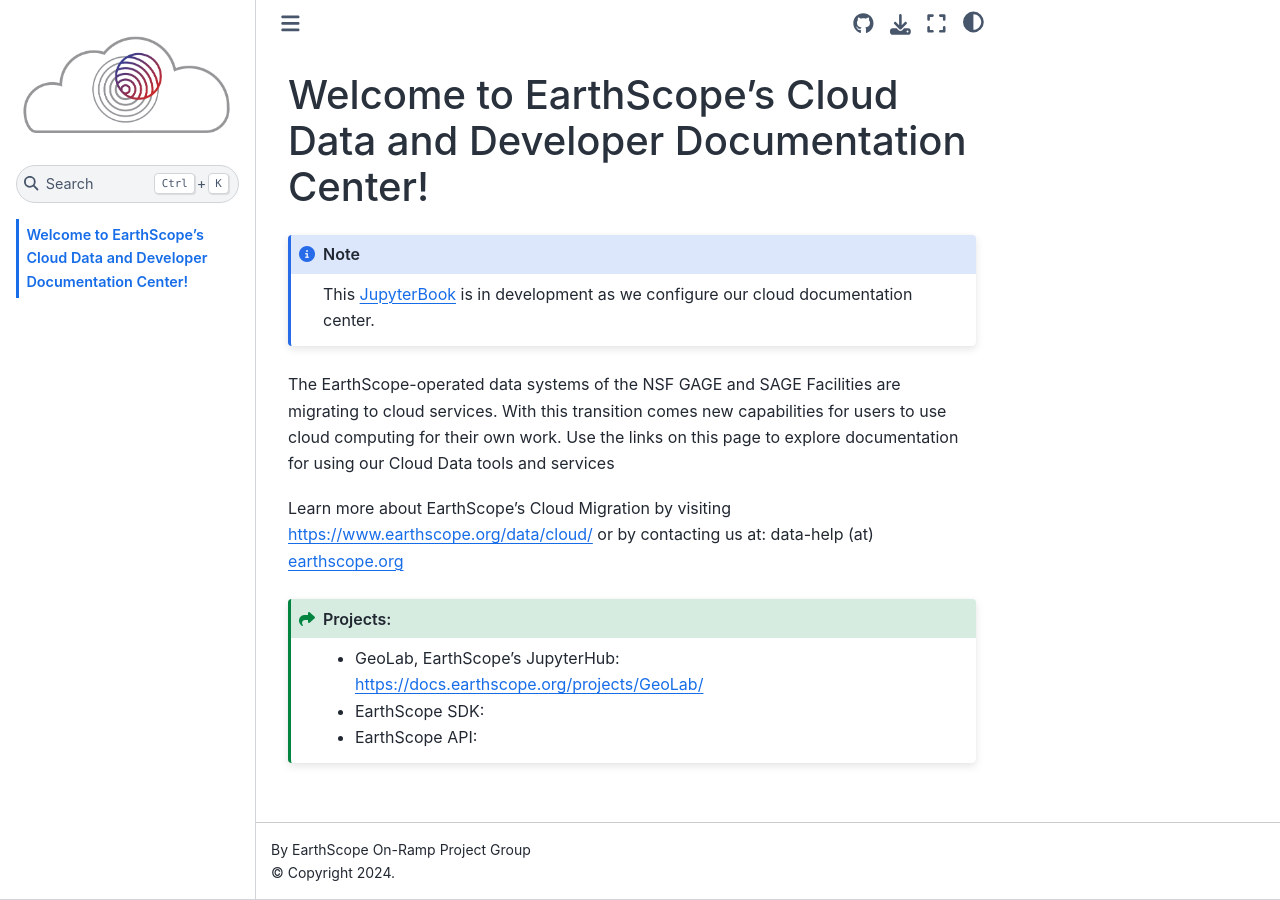
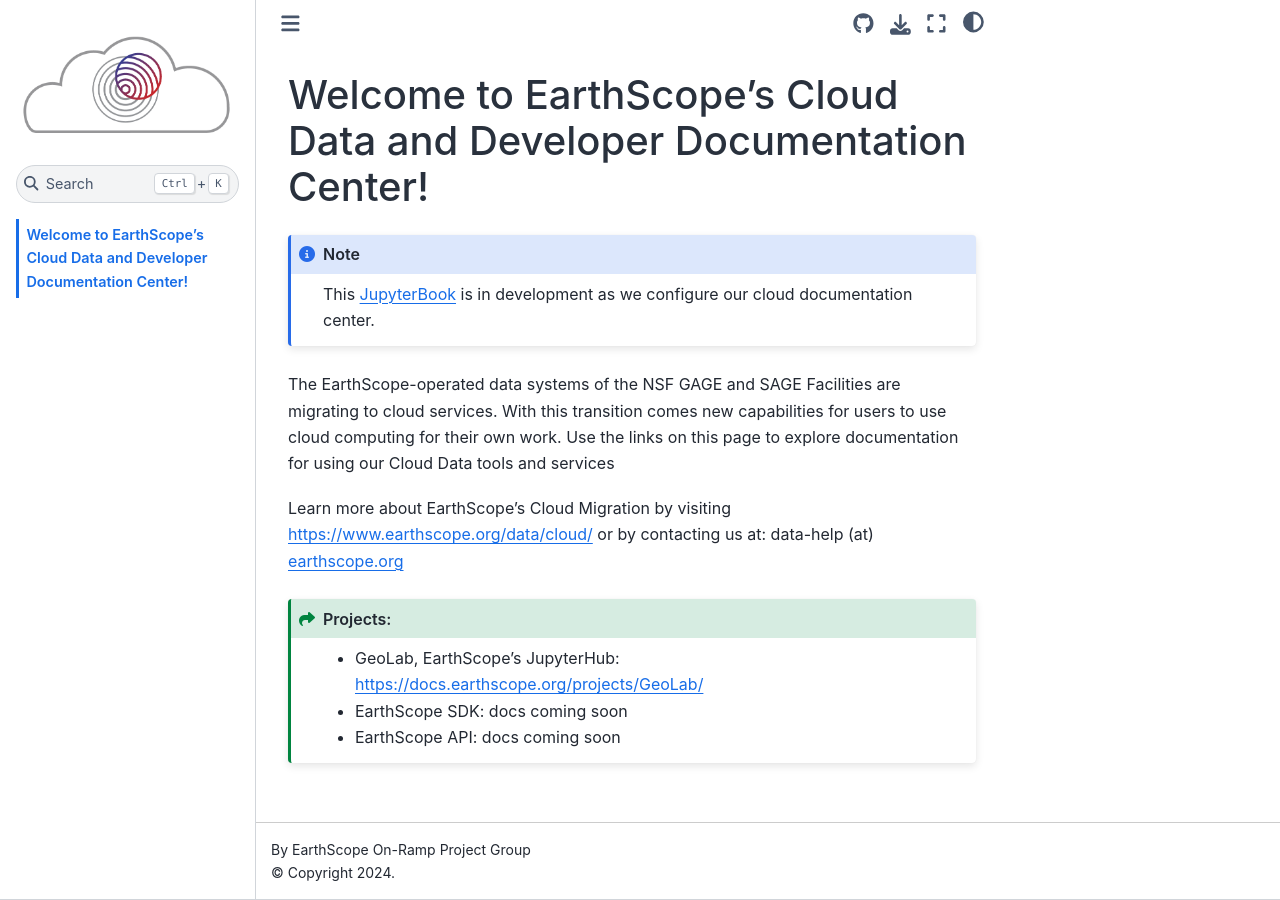
Before and after one commit to EarthScope/CloudDocs, a Jupyter Book: the page built from intro.md, in a window 1280 px wide. Built offline with Jupyter Book 1.0.4 settings and Sphinx 7.4.7 and the Sphinx Book theme 1.1.4, drawn with Linux system fonts in a browser that asks for light colours.

Commit message:
fixing empty links

````diff
--- a/intro.md
+++ b/intro.md
@@ -11,6 +11,6 @@
 ```{admonition} Projects:
 :class: seealso
 * GeoLab, EarthScope's JupyterHub: {{ geolab_docs_url }}
-* EarthScope SDK: {{ }}
-* EarthScope API: {{ }}
+* EarthScope SDK: docs coming soon
+* EarthScope API: docs coming soon
 ```
````
